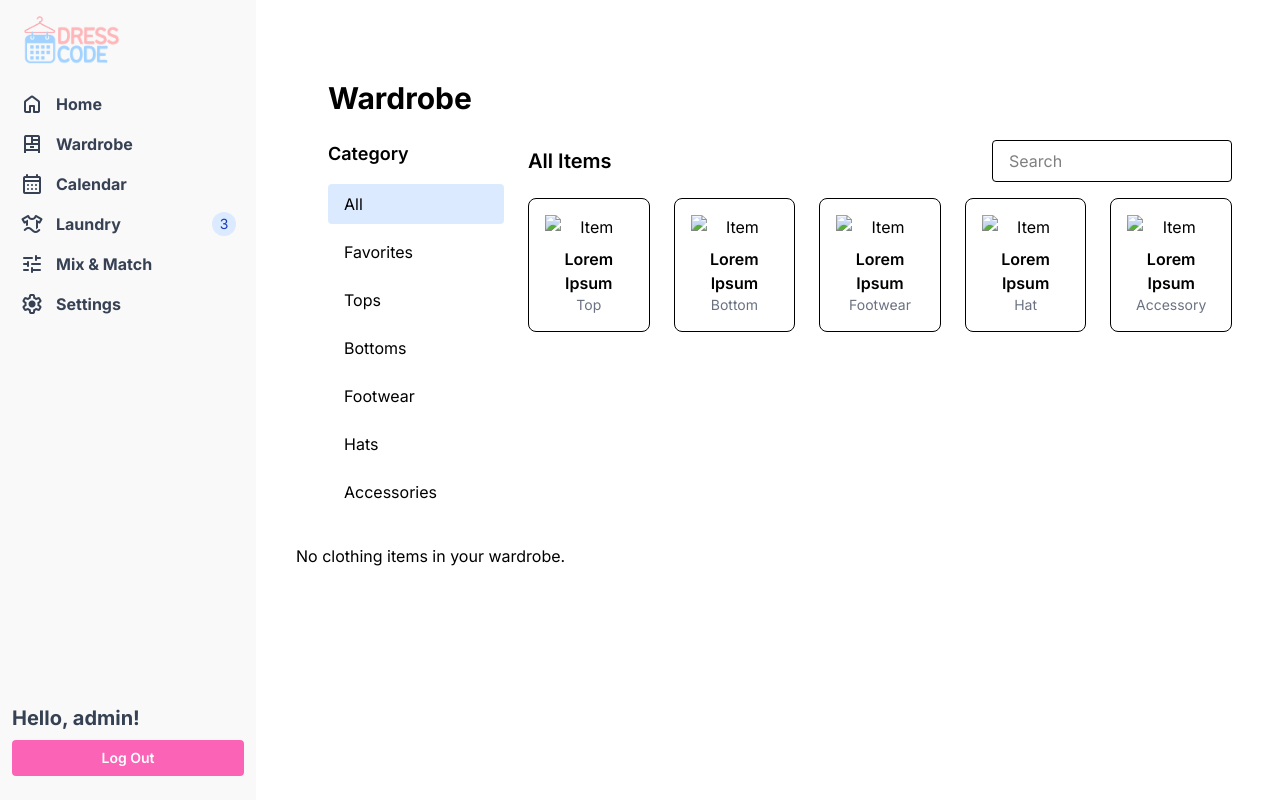
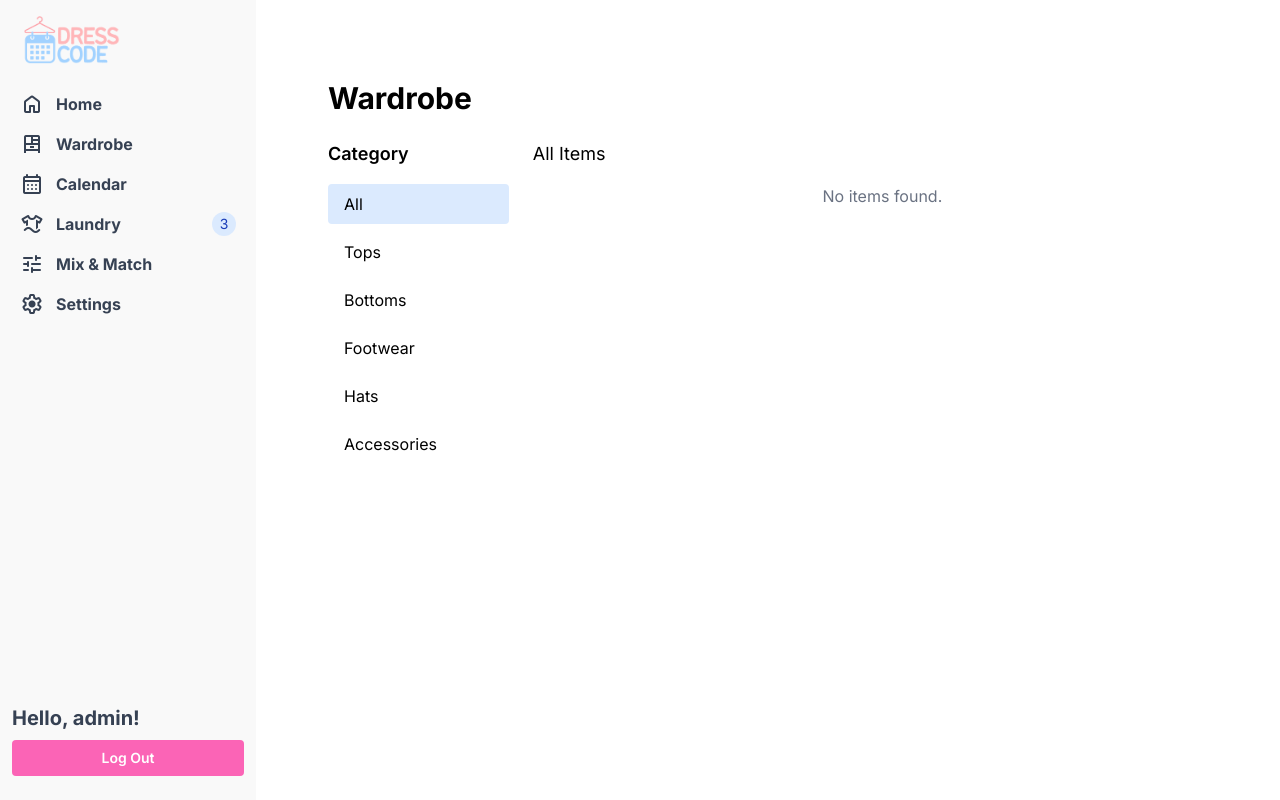
Before and after one commit to bigbusbeluga/DressCode-App, a Django app: page /wardrobe/ in a window 1280 px wide. Run offline with Django 5.2, Linux system fonts and the light colour scheme; a user stored in the database is signed in; data comes from the database, SQL or seed files in the repository; both versions use the stored data as it was after the commit; style sheets or scripts are compiled from the project's sources; some libraries are stand-ins or nearby versions.

Commit message:
wardrobe feature

```diff
--- a/base/templates/base/wardrobe.html
+++ b/base/templates/base/wardrobe.html
@@ -7,7 +7,6 @@ Wardrobe - DressCode
 {% endblock %}
 {% block content %}
 
-<div></div>
 <div class="p-4 sm:ml-70 mt-8">
     <div class="p-8">
   <!-- Title -->
@@ -18,90 +17,78 @@ Wardrobe - DressCode
     <aside class="w-full lg:w-1/5">
       <h2 class="text-lg font-semibold mb-4">Category</h2>
       <ul class="space-y-2">
-        <li><button class="w-full text-left px-4 py-2 rounded bg-blue-100 font-medium">All</button></li>
-        <li><button class="w-full text-left px-4 py-2 rounded hover:bg-gray-100">Favorites</button></li>
-        <li><button class="w-full text-left px-4 py-2 rounded hover:bg-gray-100">Tops</button></li>
-        <li><button class="w-full text-left px-4 py-2 rounded hover:bg-gray-100">Bottoms</button></li>
-        <li><button class="w-full text-left px-4 py-2 rounded hover:bg-gray-100">Footwear</button></li>
-        <li><button class="w-full text-left px-4 py-2 rounded hover:bg-gray-100">Hats</button></li>
-        <li><button class="w-full text-left px-4 py-2 rounded hover:bg-gray-100">Accessories</button></li>
+        <li><a href="?category=All" class="block px-4 py-2 rounded {% if selected_category == 'All' %}bg-blue-100{% else %}hover:bg-gray-100{% endif %}">All</a></li>
+        <li><a href="?category=Top" class="block px-4 py-2 rounded {% if selected_category == 'Top' %}bg-blue-100{% else %}hover:bg-gray-100{% endif %}">Tops</a></li>
+        <li><a href="?category=Bottom" class="block px-4 py-2 rounded {% if selected_category == 'Bottom' %}bg-blue-100{% else %}hover:bg-gray-100{% endif %}">Bottoms</a></li>
+        <li><a href="?category=Shoe" class="block px-4 py-2 rounded {% if selected_category == 'Shoe' %}bg-blue-100{% else %}hover:bg-gray-100{% endif %}">Footwear</a></li>
+        <li><a href="?category=Hat" class="block px-4 py-2 rounded {% if selected_category == 'Hat' %}bg-blue-100{% else %}hover:bg-gray-100{% endif %}">Hats</a></li>
+        <li><a href="?category=Accessory" class="block px-4 py-2 rounded {% if selected_category == 'Accessory' %}bg-blue-100{% else %}hover:bg-gray-100{% endif %}">Accessories</a></li>
+
       </ul>
     </aside>
 
     <!-- Inventory Grid -->
-    <section class="w-full lg:w-4/5">
-      <div class="flex justify-between items-center mb-4">
-        <h2 class="text-xl font-semibold">All Items</h2>
-        <input type="text" placeholder="Search" class="border px-4 py-2 rounded w-60" />
+      <section class="flex-1">
+        <h3 class="text-lg font-medium mb-4">{{ selected_category }} Items</h3>
+        <div class="grid grid-cols-2 md:grid-cols-3 lg:grid-cols-4 gap-6">
+          {% for item in clothing %}
+          <div class="border p-4 rounded-lg shadow hover:shadow-md transition relative cursor-pointer" onclick="openModal({{ item.id }})">
+            <img src="{{ item.image.url }}" alt="{{ item.name }}" class="w-full h-48 object-contain mb-2">
+            <h4 class="text-sm font-semibold">{{ item.name }}</h4>
+            <p class="text-xs text-gray-500">{{ item.category.name }}</p>
+            {% if item.isFavorite %}
+              <span class="text-red-500 text-xl">♥</span>
+            {% endif %}
           </div>
 
-      <div class="grid grid-cols-2 sm:grid-cols-3 md:grid-cols-4 lg:grid-cols-5 gap-6">
-        <!-- Repeat for each clothing item -->
-        <div class="border rounded-lg p-4 text-center">
-          <img src="https://via.placeholder.com/100" alt="Item" class="mx-auto mb-2" />
-          <p class="font-semibold">Lorem Ipsum</p>
-          <p class="text-sm text-gray-500">Top</p>
-        </div>
-        <div class="border rounded-lg p-4 text-center">
-          <img src="https://via.placeholder.com/100" alt="Item" class="mx-auto mb-2" />
-          <p class="font-semibold">Lorem Ipsum</p>
-          <p class="text-sm text-gray-500">Bottom</p>
-        </div>
-        <div class="border rounded-lg p-4 text-center">
-          <img src="https://via.placeholder.com/100" alt="Item" class="mx-auto mb-2" />
-          <p class="font-semibold">Lorem Ipsum</p>
-          <p class="text-sm text-gray-500">Footwear</p>
-        </div>
-        <div class="border rounded-lg p-4 text-center">
-          <img src="https://via.placeholder.com/100" alt="Item" class="mx-auto mb-2" />
-          <p class="font-semibold">Lorem Ipsum</p>
-          <p class="text-sm text-gray-500">Hat</p>
-        </div>
-        <div class="border rounded-lg p-4 text-center">
-          <img src="https://via.placeholder.com/100" alt="Item" class="mx-auto mb-2" />
-          <p class="font-semibold">Lorem Ipsum</p>
-          <p class="text-sm text-gray-500">Accessory</p>
-        </div>
-        <!-- Add more items as needed -->
+          {% empty %}
+          <p class="col-span-full text-center text-gray-500">No items found.</p>
+          {% endfor %}
         </div>
       </section>
     </div>
   </div>
-    {% for clothing in clothing %}
-    <div>
-        <span>{{ clothing.name }}</span>
-        {% if clothing.id %}
-            <!-- Delete Button triggers modal -->
-            <button onclick="openModal('{{ clothing.id }}')" class="bg-red-500 text-white px-4 py-2 rounded hover:bg-red-600">Delete</button>
+</div>
+
 <!-- Modal -->
-            <div id="modal-{{ clothing.id }}" class="fixed inset-0 z-50 flex items-center justify-center bg-black bg-opacity-50 hidden">
-                <div class="bg-white p-8 rounded-lg shadow-md w-96">
-                    <h2 class="text-2xl font-bold mb-4 text-center">Delete Clothing Item</h2>
-                    <p class="mb-4 text-center">Are you sure you want to delete this clothing item?</p>
-                    <form method="POST" action="{% url 'delete-Clothing' clothing.id %}">
+<div id="itemModal" class="fixed inset-0 bg-black bg-opacity-50 flex items-center justify-center z-50 hidden">
+  <div class="bg-white p-6 rounded-lg shadow-lg w-full max-w-md relative">
+    <button onclick="closeModal()" class="absolute top-2 right-2 text-gray-500 hover:text-gray-700">&times;</button>
+    <img id="modalImage" src="#" alt="Item" class="w-full h-48 object-cover mb-4">
+    <h4 id="modalName" class="text-xl font-semibold mb-1"></h4>
+    <p id="modalCategory" class="text-sm text-gray-500 mb-2"></p>
+    <p id="modalDescription" class="text-sm text-gray-700 mb-4"></p>
+    <div class="flex justify-between items-center">
+      <a id="modalEdit" href="#" class="text-blue-500 hover:text-blue-700 text-sm">Edit</a>
+      <form id="modalDeleteForm" method="POST" onsubmit="return confirm('Delete this item?')">
         {% csrf_token %}
-                        <div class="flex justify-between">
-                            <button type="submit" class="bg-red-500 text-white px-4 py-2 rounded hover:bg-red-600">Delete</button>
-                            <button type="button" onclick="closeModal('{{ clothing.id }}')" class="bg-gray-300 text-gray-700 px-4 py-2 rounded hover:bg-gray-400">Cancel</button>
-                        </div>
+        <button type="submit" class="text-red-500 hover:text-red-700 text-sm">Delete</button>
       </form>
     </div>
   </div>
-        {% endif %}
-        {% empty %}
-        <p>No clothing items in your wardrobe.</p>
-    </div>
-    {% endfor %}
 </div>
 
+<script>
+  const modal = document.getElementById('itemModal');
 
-<script>
   function openModal(id) {
-    document.getElementById('modal-' + id).classList.remove('hidden');
+    fetch(`/api/clothing/${id}/`)
+      .then(res => res.json())
+      .then(data => {
+        document.getElementById('modalImage').src = data.image;
+        document.getElementById('modalName').textContent = data.name;
+        document.getElementById('modalCategory').textContent = data.category;
+        document.getElementById('modalDescription').textContent = data.description;
+        document.getElementById('modalEdit').href = `/clothing/edit/${id}/`;
+        document.getElementById('modalDeleteForm').action = `/clothing/delete/${id}/`;
+        modal.classList.remove('hidden');
+      });
   }
-function closeModal(id) {
-    document.getElementById('modal-' + id).classList.add('hidden');
+
+  function closeModal() {
+    modal.classList.add('hidden');
   }
 </script>
 
+
 {% endblock %}
--- a/base/views.py
+++ b/base/views.py
@@ -7,7 +7,7 @@ from django.contrib.auth.forms import AuthenticationForm
 from django.contrib.auth import login as auth_login
 from django.forms import ModelForm
 from django.contrib.auth.decorators import login_required
-from .models import Clothing
+from .models import Clothing, Category
 from .forms import SingUpForm, addClothingForm
 
 def home(request):
@@ -53,11 +53,20 @@ def mixmatch(request):
 
 @login_required(login_url='login')
 def wardrobe(request):
+    category_filter = request.GET.get('category')
     if request.user.is_authenticated:
         clothing = Clothing.objects.filter(user=request.user)
+        if category_filter and category_filter != "All":
+            clothing = clothing.filter(category__name__iexact=category_filter)
     else:
         clothing = Clothing.objects.none()
-    context = {'clothing': clothing}
+    categories = Category.objects.all()
+
+    context = {
+        'clothing': clothing,
+        'categories': categories,
+        'selected_category': category_filter or 'All'
+    }
     return render(request, 'base/wardrobe.html', context)
 
 def laundry(request):
```
Also changed, not shown: db.sqlite3. Lines whose indentation alone changed are shown as unchanged.
